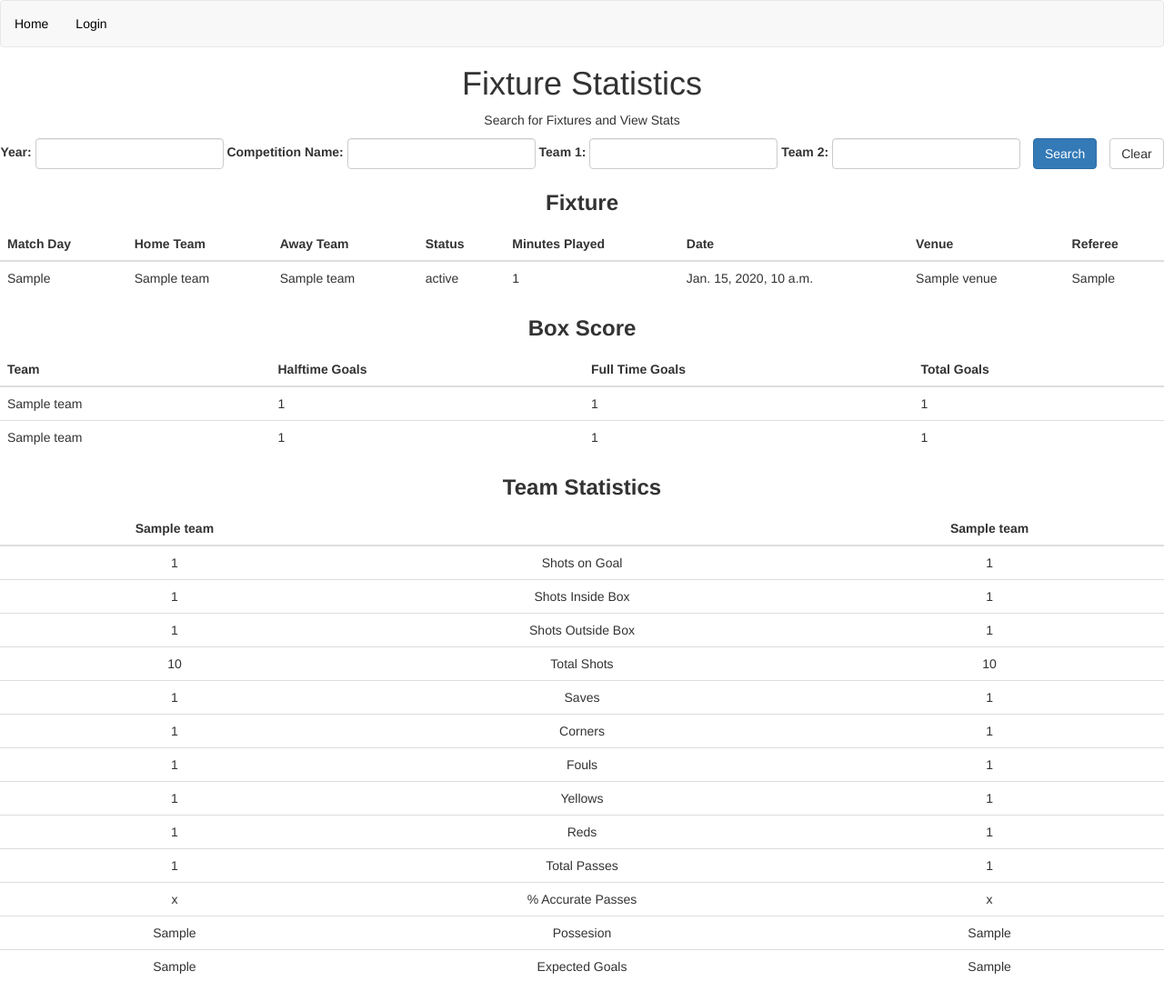
After one commit to wbender1/FullStack_SportsData, a Django app: page /fixturestats/1/ in a window 1280 px wide. The commit adds this page. Shown: the whole page at 91% size. Run offline with Django 5.2, Linux system fonts and the light colour scheme; tables that the repository leaves empty hold one stand-in row (values such as "Sample post"); some libraries are stand-ins or nearby versions.

Commit message:
Added Fixture Stats view and html

```diff
--- a/FullStack_SportsData/urls.py
+++ b/FullStack_SportsData/urls.py
@@ -24,7 +24,7 @@ urlpatterns = [
     path('competitions/', views.competitions_view, name='competitions'),
     path('countries/', views.countries_view, name='countries'),
     path('fixtures/', views.fixtures_view, name='fixtures'),
-    path('fixturestats/', views.fixture_stats_view, name='fixturestats'),
+    path('fixturestats/<int:fixture_api_id>/', views.fixture_stats_view, name='fixturestats'),
     path('seasons/', views.seasons_view, name='seasons'),
     path('standings/', views.standings_view, name='standings'),
     path('teams/', views.teams_view, name='teams'),
--- /dev/null
+++ b/sportsdataapp/templates/sportsdataapp/fixturestats.html
@@ -0,0 +1,176 @@
+{% extends 'sportsdataapp/base.html' %}
+{% load static %}
+
+{% block content %}
+    <h1 style="text-align: center;">Fixture Statistics</h1>
+        <p style="text-align: center;">Search for Fixtures and View Stats</p>
+
+        <form method="get" action="{% url 'fixtures' %}" class="form-inline" style="text-align: center; margin-bottom: 20px;">
+            <div class="form-group">
+                <label for="year">Year:</label>
+                <input type="text" id="year" name="year" class="form-control" value="{{ request.GET.year }}">
+            </div>
+            <div class="form-group">
+                <label for="competition">Competition Name:</label>
+                <input type="text" id="competition" name="competition" class="form-control" value="{{ request.GET.competition }}">
+            </div>
+            <div class="form-group">
+                <label for="team1">Team 1:</label>
+                <input type="text" id="team1" name="team1" class="form-control" value="{{ request.GET.team1 }}">
+            </div>
+            <div class="form-group">
+                <label for="team2">Team 2:</label>
+                <input type="text" id="team2" name="team2" class="form-control" value="{{ request.GET.team2 }}">
+            </div>
+            <button type="submit" class="btn btn-primary" style="margin-left: 10px;">Search</button>
+            <a href="{% url 'fixtures' %}" class="btn btn-default" style="margin-left: 10px;">Clear</a>
+        </form>
+
+        {% if fixture %}
+        <p style="text-align: center; font-size: 24px; font-weight: bold;">Fixture</p>
+        <table class="table">
+            <thead>
+                <tr>
+                    <th>Match Day</th>
+                    <th>Home Team</th>
+                    <th>Away Team</th>
+                    <th>Status</th>
+                    <th>Minutes Played</th>
+                    <th>Date</th>
+                    <th>Venue</th>
+                    <th>Referee</th>
+                </tr>
+            </thead>
+            <tbody>
+                <tr>
+                    <td>{{ fixture.round }}</td>
+                    <td>{{ fixture.home_team }}</td>
+                    <td>{{ fixture.away_team }}</td>
+                    <td>{{ fixture.short_status }}</td>
+                    <td>{{ fixture.elapsed }}</td>
+                    <td>{{ fixture.date }}</td>
+                    <td>{{ fixture.venue }}</td>
+                    <td>{{ fixture.referee }}</td>
+                </tr>
+            </tbody>
+        </table>
+
+        <p style="text-align: center; font-size: 24px; font-weight: bold;">Box Score</p>
+        <table class="table">
+            <thead>
+                <tr>
+                    <th>Team</th>
+                    <th>Halftime Goals</th>
+                    <th>Full Time Goals</th>
+                    {% if fixture.competition.type == 'Cup' %}
+                        <th>Extra Time Goals</th>
+                        <th>Penalty Goals</th>
+                    {% endif %}
+                    <th>Total Goals</th>
+                </tr>
+            </thead>
+            <tbody>
+                <tr>
+                    <td>{{ fixture.home_team }}</td>
+                    <td>{{ fixture.half_home_goals }}</td>
+                    <td>{{ fixture.full_home_goals }}</td>
+                    {% if fixture.competition.type == 'Cup' %}
+                        <td>{{ fixture.et_home_goals }}</td>
+                        <td>{{ fixture.pen_home_goals }}</td>
+                    {% endif %}
+                    <td>{{ fixture.home_goals }}</td>
+                </tr>
+                <tr>
+                    <td>{{ fixture.away_team }}</td>
+                    <td>{{ fixture.half_away_goals }}</td>
+                    <td>{{ fixture.full_away_goals }}</td>
+                    {% if fixture.competition.type == 'Cup' %}
+                        <td>{{ fixture.et_away_goals }}</td>
+                        <td>{{ fixture.pen_away_goals }}</td>
+                    {% endif %}
+                    <td>{{ fixture.away_goals }}</td>
+                </tr>
+            </tbody>
+        </table>
+
+        <p style="text-align: center; font-size: 24px; font-weight: bold;">Team Statistics</p>
+        <table style="text-align: center;" class="table">
+            <thead>
+                <tr>
+                    <th style="text-align: center;">{{ fixture.home_team }}</th>
+                    <th style="text-align: center;"></th>
+                    <th style="text-align: center;">{{ fixture.away_team }}</th>
+                </tr>
+            </thead>
+            <tbody>
+                <tr>
+                    <td>{{ fixturestats.home_sh_on_goal }}</td>
+                    <td>Shots on Goal</td>
+                    <td>{{ fixturestats.away_sh_on_goal }}</td>
+                </tr>
+                <tr>
+                    <td>{{ fixturestats.home_sh_inside }}</td>
+                    <td>Shots Inside Box</td>
+                    <td>{{ fixturestats.away_sh_inside }}</td>
+                </tr>
+                <tr>
+                    <td>{{ fixturestats.home_sh_outside }}</td>
+                    <td>Shots Outside Box</td>
+                    <td>{{ fixturestats.away_sh_outside }}</td>
+                </tr>
+                <tr>
+                    <td>{{ fixturestats.home_total_sh }}</td>
+                    <td>Total Shots</td>
+                    <td>{{ fixturestats.away_total_sh }}</td>
+                </tr>
+                <tr>
+                    <td>{{ fixturestats.home_saves }}</td>
+                    <td>Saves</td>
+                    <td>{{ fixturestats.away_saves }}</td>
+                </tr>
+                <tr>
+                    <td>{{ fixturestats.home_corners }}</td>
+                    <td>Corners</td>
+                    <td>{{ fixturestats.away_corners }}</td>
+                </tr>
+                <tr>
+                    <td>{{ fixturestats.home_fouls }}</td>
+                    <td>Fouls</td>
+                    <td>{{ fixturestats.away_fouls }}</td>
+                </tr>
+                <tr>
+                    <td>{{ fixturestats.home_yellows }}</td>
+                    <td>Yellows</td>
+                    <td>{{ fixturestats.away_yellows }}</td>
+                </tr>
+                <tr>
+                    <td>{{ fixturestats.home_reds }}</td>
+                    <td>Reds</td>
+                    <td>{{ fixturestats.away_reds }}</td>
+                </tr>
+                <tr>
+                    <td>{{ fixturestats.home_tot_passes }}</td>
+                    <td>Total Passes</td>
+                    <td>{{ fixturestats.away_tot_passes }}</td>
+                </tr>
+                <tr>
+                    <td>{{ fixturestats.home_percent_pass }}</td>
+                    <td>% Accurate Passes</td>
+                    <td>{{ fixturestats.away_percent_pass }}</td>
+                </tr>
+                <tr>
+                    <td>{{ fixturestats.home_possession }}</td>
+                    <td>Possesion</td>
+                    <td>{{ fixturestats.away_possession }}</td>
+                </tr>
+                <tr>
+                    <td>{{ fixturestats.home_ex_goals }}</td>
+                    <td>Expected Goals</td>
+                    <td>{{ fixturestats.away_ex_goals }}</td>
+                </tr>
+            </tbody>
+        </table>
+
+        {% endif %}
+
+{% endblock %}
--- a/sportsdataapp/templates/sportsdataapp/index.html
+++ b/sportsdataapp/templates/sportsdataapp/index.html
@@ -15,7 +15,7 @@
         <a href="{% url 'seasons' %}" class="btn btn-primary" style="font-weight:bold;">Seasons</a>
         <a href="{% url 'standings' %}" class="btn btn-primary" style="font-weight:bold;">Standings</a>
         <a href="{% url 'fixtures' %}" class="btn btn-primary" style="font-weight:bold;">Fixtures</a>
-        <a href="{% url 'fixturestats' %}" class="btn btn-primary" style="font-weight:bold;">Fixture Stats</a>
+        <a href="{% url 'fixtures' %}" class="btn btn-primary" style="font-weight:bold;">Fixture Stats</a>
 
     </body>
 </html>
--- a/sportsdataapp/views.py
+++ b/sportsdataapp/views.py
@@ -44,38 +44,33 @@ def fixtures_view(request):
         competition_query = request.GET.get("competition", '')
         team1_query = request.GET.get("team1", '')
         team2_query = request.GET.get("team2", '')
+        context = {}
         # Filter Fixtures
         if year_query and competition_query:
-            fixtures = fixtures.filter(season__year__icontains=year_query,
-                                         season__competition__name__icontains=competition_query)
-            context = {}
+            fixtures = fixtures.filter(season__year__icontains=year_query, season__competition__name__icontains=competition_query)
             if team1_query:
-                fixtures = fixtures.filter(
-                    Q(home_team__name__icontains=team1_query) |
-                    Q(away_team__name__icontains=team1_query)
-                )
-                team1 = Team.objects.filter(name__icontains=team1_query).first()
-                context['team1'] = team1
+                fixtures = fixtures.filter(Q(home_team__name__icontains=team1_query) |
+                                           Q(away_team__name__icontains=team1_query))
+                context['team1'] = Team.objects.filter(name__icontains=team1_query).first()
                 if team2_query:
-                    fixtures = fixtures.filter(
-                        Q(home_team__name__icontains=team1_query, away_team__name__icontains=team2_query) |
-                        Q(home_team__name__icontains=team2_query, away_team__name__icontains=team1_query)
-                    )
-                    team2 = Team.objects.filter(name__icontains=team2_query).first()
-                    context['team2'] = team2
+                    fixtures = fixtures.filter(Q(home_team__name__icontains=team1_query, away_team__name__icontains=team2_query) |
+                                               Q(home_team__name__icontains=team2_query, away_team__name__icontains=team1_query))
+                    context['team2'] = Team.objects.filter(name__icontains=team2_query).first()
             # Order Fixtures
-            fixtures = fixtures.order_by('date')
-            season = Season.objects.filter(year__icontains=year_query, competition__name__icontains=competition_query).first()
-            context['fixtures'] = fixtures
-            context['season'] = season
+            context['fixtures'] = fixtures.order_by('date')
+            context['season'] = Season.objects.filter(year__icontains=year_query, competition__name__icontains=competition_query).first()
         else:
-            seasons = Season.objects.all()
-            context = {'seasons': seasons}
+            context['seasons'] = Season.objects.all()
     return render(request, 'sportsdataapp/fixtures.html', context)
 
 # Fixture Stats View
-def fixture_stats_view(request):
-    return 0
+def fixture_stats_view(request, fixture_api_id):
+    context = {}
+    context['fixture'] = Fixture.objects.filter(api_id=fixture_api_id).first()
+    context['fixturestats'] = FixtureStats.objects.filter(fixture__api_id=fixture_api_id).first()
+
+    return render(request, 'sportsdataapp/fixturestats.html', context)
+
 
 # Seasons View
 def seasons_view(request):
```
Also changed, not shown: sportsdataapp/templates/sportsdataapp/fixtures.html (+6 -2 lines), sportsdataapp/templates/sportsdataapp/fixture_stats.html (deleted).
